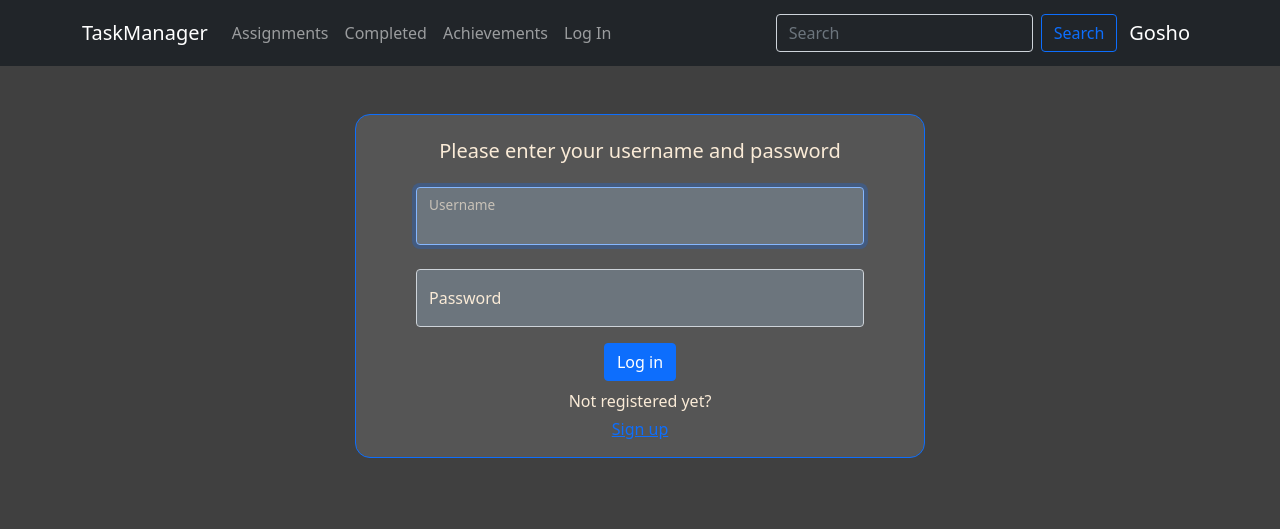
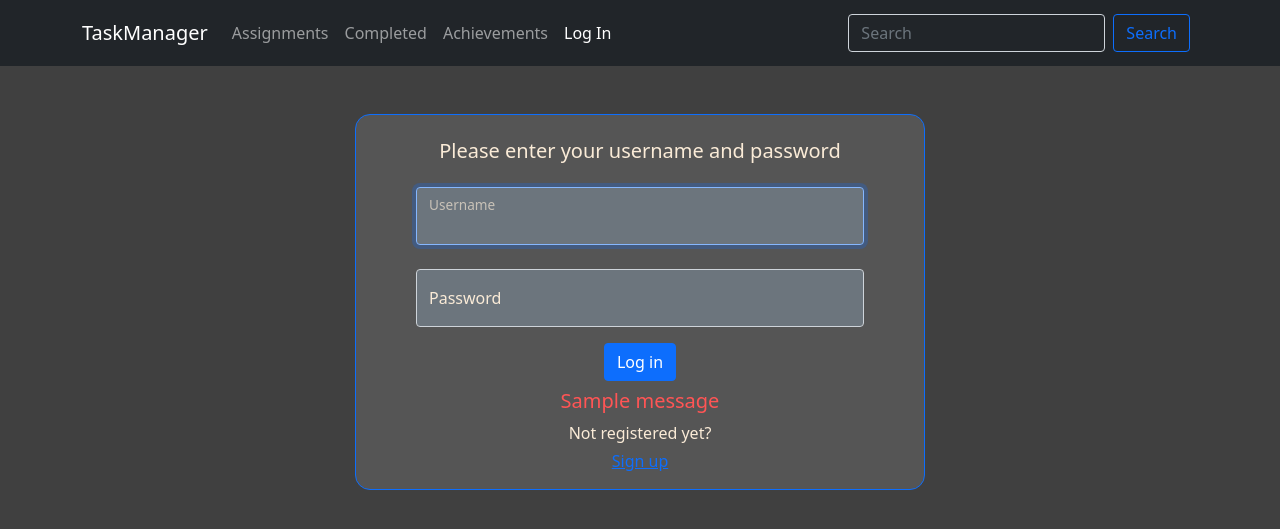
Before and after one commit to GecataGoranov/TaskManager, a Django app: page /login in a window 1280 px wide. Shown: the top 529 px of the page. Run offline with Django 4.2, Linux system fonts and the light colour scheme; tables that the repository leaves empty hold one stand-in row (values such as "Sample post"); one stand-in notice (Sample message) is shown.

Commit message:
Completed the user authentication functionality

```diff
--- a/manager/forms.py
+++ b/manager/forms.py
@@ -1,16 +1,36 @@
 from django.forms import ModelForm
 from django import forms
-from django.contrib.auth.forms import AuthenticationForm
+from django.contrib.auth.forms import AuthenticationForm, UserCreationForm
 
 
 class LoginForm(AuthenticationForm):
     def __init__(self, *args, **kwargs):
         super(LoginForm, self).__init__(*args, **kwargs)
-        self.fields["username"].widget.attrs.update({"class":"form-control bg-secondary",
+        self.fields["username"].widget.attrs.update({"class":"form-control bg-secondary text-light",
                                                      "id":"username-login-input",
                                                      "placeholder":"Username"})
         self.fields["username"].label = "Username"
-        self.fields["password"].widget.attrs.update({"class":"form-control bg-secondary",
+
+        self.fields["password"].widget.attrs.update({"class":"form-control bg-secondary text-light",
                                                      "id":"password-login-input",
                                                      "placeholder":"Password"})
         self.fields["password"].label = "Password"
+
+
+class RegisterForm(UserCreationForm):
+    def __init__(self, *args, **kwargs):
+        super(RegisterForm, self).__init__(*args, **kwargs)
+        self.fields["username"].widget.attrs.update({"class":"form-control bg-secondary text-light",
+                                                     "id":"username-login-input",
+                                                     "placeholder":"Username"})
+        self.fields["username"].label = "Username"
+
+        self.fields["password1"].widget.attrs.update({"class":"form-control bg-secondary text-light",
+                                                     "id":"password-login-input",
+                                                     "placeholder":"Password"})
+        self.fields["password1"].label = "Password"
+
+        self.fields["password2"].widget.attrs.update({"class":"form-control bg-secondary text-light",
+                                                     "id":"password-login-input",
+                                                     "placeholder":"Confirm Password"})
+        self.fields["password2"].label = "Confirm Password"
--- a/manager/models.py
+++ b/manager/models.py
@@ -1,6 +1,4 @@
 from django.db import models
-from django.contrib.auth.models import AbstractUser
+from django.contrib.auth.models import User
 
 # Create your models here.
-class User(AbstractUser):
-    ...
--- a/manager/static/manager/styles.css
+++ b/manager/static/manager/styles.css
@@ -11,3 +11,7 @@ body{
     border-radius: 15px;
     background-color: #555555;
 }
+
+.text-red{
+    color: #ff5555;
+}
--- a/manager/templates/manager/login_register.html
+++ b/manager/templates/manager/login_register.html
@@ -5,21 +5,55 @@
     <div class="row mt-5">
         <div class="col-lg-3"></div>
         <div class="col-lg-6 border border-primary text-center" id="login-container">
+
+            {% if page ==  "login" %}
+
             <p class="h5 mt-4 fw-light">Please enter your username and password</p>
             <form method="POST">
                 {% csrf_token %}
-                {% for field in form %}
+                {% for field in login_form %}
                     <div class="form-floating mt-4 mb-3 mx-5">
                         {{ field }}
                         <label for="{{field.label}}" class="fw-light">{{field.label}}</label>
                     </div>
                 {% endfor %}
-                <input class="btn btn-primary fw-light" type="Submit" value="Log in" />
+                <input class="btn btn-primary fw-light" id="login-submit" type="Submit" value="Log in" />
             </form>
+            {% if messages %}
+                {% for message in messages %}
+                <p class="h5 fw-light text-red mt-2">{{message}}</p>
+                {% endfor %}
+            {% endif %}
             <p class="fw-light mb-1 mt-2">Not registered yet?</p>
-            <p class="mb-3"><a class="fw-light" href="#">Sign up</a></p>
+            <p class="mb-3"><a class="fw-light" href="{% url 'register' %}">Sign up</a></p>
+
+
+            {% else %}
+
+            <p class="h5 mt-4 fw-light">Register here</p>
+
+            <form method="POST">
+                {% csrf_token %}
+                {% for field in register_form %}
+                    <div class="form-floating mt-4 mb-3 mx-5">
+                        {{ field }}
+                        <label for="{{field.label}}" class="fw-light">{{field.label}}</label>
+                    </div>
+                {% endfor %}
+                <input class="btn btn-primary fw-light" id="register-submit" type="submit" value="Sign Up" />
+            </form>
+            {% if messages %}
+                {% for message in messages %}
+                <p class="h5 fw-light text-red mt-2">{{message}}</p>
+                {% endfor %}
+            {% endif %}
+
+            <p class="fw-light mb-1 mt-2">Already a user?</p>
+            <p class="mb-3"><a class="fw-light" href="{% url 'login' %}">Log in</a></p>
+
+            {% endif %}
+
         </div>
         <div class="col-lg-3"></div>
     </div>
-
 {% endblock %}
--- a/manager/templates/manager/navbar.html
+++ b/manager/templates/manager/navbar.html
@@ -7,21 +7,39 @@
         <div class="collapse navbar-collapse" id="navbarSupportedContent">
             <ul class="navbar-nav">
                 <li class="nav-item">
-                    <a class="nav-link" href="#">Assignments</a>
+                    {% if page == "assignments" %}
+                    <a class="nav-link active" href="{% url 'index' %}">Assignments</a>
+                    {% else %}
+                    <a class="nav-link" href="{% url 'index' %}">Assignments</a>
+                    {% endif %}
                 </li>
                 <li class="nav-item">
+                    {% if page == "completed" %}
+                    <a class="nav-link active" href="#">Completed</a>
+                    {% else %}
                     <a class="nav-link" href="#">Completed</a>
+                    {% endif %}
                 </li>
                 <li class="nav-item">
+                    {% if page == "achievements" %}
+                    <a class="nav-link active" href="#">Achievements</a>
+                    {% else %}
                     <a class="nav-link" href="#">Achievements</a>
+                    {% endif %}
                 </li>
+                <li class="nav-item">
                 {% if user.is_authenticated %}
-                <li class="nav-item">
-                    <a class="nav-link" href="#">Log Out</a>
-                </li>
+                    {% if page == "logout" %}
+                    <a class="nav-link active" href="{% url 'logout' %}">Log Out</a>
+                    {% else %}
+                    <a class="nav-link" href="{% url 'logout' %}">Log Out</a>
+                    {% endif %}
                 {% else %}
-                <li class="nav-item">
+                    {% if page == "login" %}
+                    <a class="nav-link active" href="{% url 'login' %}">Log In</a>
+                    {% else %}
                     <a class="nav-link" href="{% url 'login' %}">Log In</a>
+                    {% endif %}
                 </li>
                 {% endif %}
             </ul>
@@ -29,7 +47,9 @@
                 <input class="form-control me-2 bg-dark ml-auto" id="search-input" type="search" placeholder="Search" aria-label="Search">
                 <button class="btn btn-outline-primary" type="submit">Search</button>
             </form>
-            <span class="ms-1 me-2 navbar-brand h5 mt-2">Gosho</span>
+            {% if user.is_authenticated %}
+            <span class="ms-1 me-2 navbar-brand h5 mt-2">{{request.user}}</span>
+            {% endif %}
         </div>
     </div>
 </nav>
--- a/manager/urls.py
+++ b/manager/urls.py
@@ -3,5 +3,7 @@ from . import views
 
 urlpatterns = [
     path("", views.index, name="index"),
-    path("login", views.LoginPage, name="login"),
+    path("login", views.loginPage, name="login"),
+    path("logout", views.logoutPage, name="logout"),
+    path("register", views.registerPage, name="register"),
 ]
--- a/manager/views.py
+++ b/manager/views.py
@@ -1,16 +1,68 @@
-from django.shortcuts import render
+from django.shortcuts import render, redirect
 from django.contrib.auth.forms import UserCreationForm, AuthenticationForm
+from django.contrib.auth import authenticate, login, logout
+from django.contrib import messages
+from django.contrib.auth.models import User
 
-from .forms import LoginForm
-from .models import User
+
+from .forms import LoginForm, RegisterForm
+
+
 # Create your views here.
 
 
 def index(request):
-    return render(request, "manager/index.html")
+    return render(request, "manager/index.html", {"page":"assignments"})
 
 
-def LoginPage(request):
-    page = "login"
-    form = LoginForm()
-    return render(request, "manager/login_register.html", {"form":form})
+def loginPage(request):
+    if request.method == "POST":
+        username = request.POST.get("username")
+        password = request.POST.get("password")
+        try:
+            user = User.objects.get(username=username)
+        except:
+            messages.error(request, "Username does not exist.")
+        user = authenticate(request, username=username, password=password)
+
+        if user is not None:
+            login(request, user)
+            return redirect("index")
+        else:
+            messages.error(request, "Username and password do not match.")
+
+
+
+    login_form = LoginForm()
+    return render(request, "manager/login_register.html", {
+        "page":"login",
+        "login_form":login_form})
+
+
+def logoutPage(request):
+    logout(request)
+    return redirect("index")
+
+
+def registerPage(request):
+    if request.method == "POST":
+        form = RegisterForm(request.POST)
+        if form.is_valid():
+            try:
+                form.save()
+                return redirect("index")
+            except(ValueError):
+                messages.error(request, "Invalid password.")
+                messages.error(request, "Your password can't be too similar to your other personal information.")
+                messages.error(request, "Your password must contain at least 8 characters.")
+                messages.error(request, "Your password can't be a commonly used password.")
+                messages.error(request, "Your password can't be entirely numeric")
+        else:
+            messages.error(request, "Passwords don't match.")
+
+
+    register_form = RegisterForm()
+    return render(request, "manager/login_register.html", {
+        "page":"register",
+        "register_form":register_form
+    })
--- a/taskmanager/settings.py
+++ b/taskmanager/settings.py
@@ -124,4 +124,4 @@ STATIC_URL = "static/"
 
 DEFAULT_AUTO_FIELD = "django.db.models.BigAutoField"
 
-AUTH_USER_MODEL = "manager.User"
+AUTH_USER_MODEL = "auth.User"
```
Also changed, not shown: manager/migrations/0002_delete_user.py (added).
